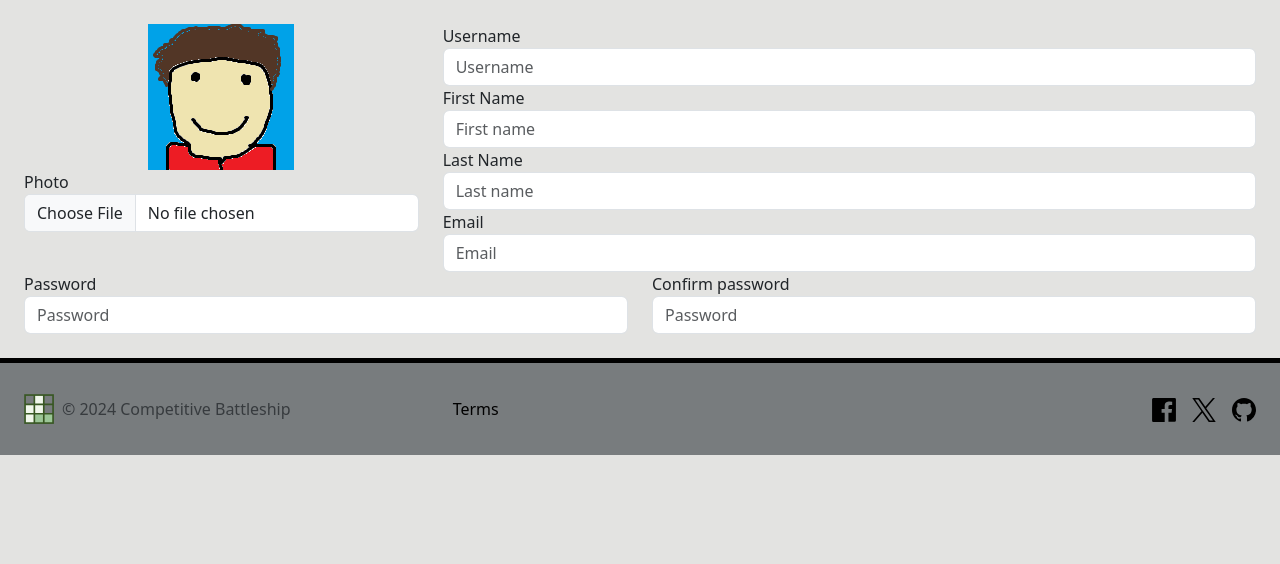
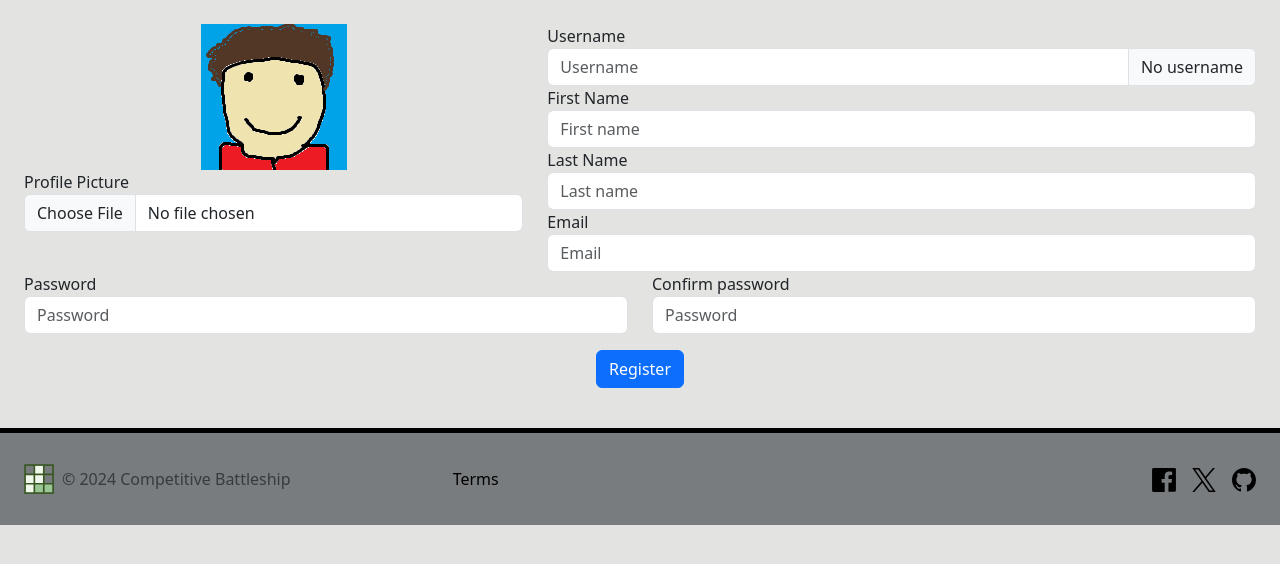
Before and after one commit to LouisBarbier/Competitive_Battleship, a PHP site: page /registration.php in a window 1280 px wide. Shown: the part 97-661 px from the top of the page. Run offline with PHP 8.4, Linux system fonts and the light colour scheme.

Commit message:
css files separation + reactive username uniqueness marker

```diff
--- a/common/styles.css
+++ b/common/styles.css
@@ -51,129 +51,3 @@ footer {
     border-top: solid 5px var(--bd-color);
     background-color: var(--nav-bg-color);
 }
-
-#tutorial-scrollspy {
-    height: 59vh;
-}
-
-#tutorial-nav h4 a{
-    color: var(--tx-color);
-    text-decoration: none;
-}
-
-#tutorial-text {
-    position: relative;
-    height: 59vh;
-    overflow: auto;
-}
-
-.custom-col {
-    border: solid 3px var(--bd-color);
-    border-radius: 1.5vw;
-}
-
-#started_games .table-wrapper {
-    display: inline-block;
-    margin: 0; padding: 0;
-    max-height: 47vh; width: 100%;
-    overflow-y: auto;
-}
-
-#started_games .table {
-    --bs-table-bg: #e3e3e100;
-}
-
-#started_games .table tr {
-    border-bottom: solid 3px var(--bd-color);
-}
-
-#started_games .table tbody tr:hover {
-    --bs-table-bg: #cacaca;
-}
-
-.continue-button {
-    font-weight: bold;
-}
-
-.continue-button.green {
-    border: solid 2px rgb(0, 176, 80);
-    background-color: #9BC696;
-}
-
-.continue-button.red {
-    border: solid 2px rgb(255, 67, 67);
-    background-color: #FF9797;
-}
-
-.continue-button.green:hover {
-    border-color: rgb(0, 176, 70);
-    background-color: #90b78b;
-}
-
-.continue-button.red:hover {
-    border-color: rgb(232, 60, 60);
-    background-color: #ec8b8b;
-}
-
-.continue-button.green:active {
-    border-color: rgb(0, 134, 60);
-    background-color: #8aad84;
-}
-
-.continue-button.red:active {
-    border-color: rgb(196, 51, 51);
-    background-color: #d57e7e;
-}
-
-#date-col {
-    width: 25%;
-}
-
-#opponant-col {
-    width: 50%;
-}
-
-#search_games {
-    position: relative;
-}
-
-div.nb-online {
-    position: absolute;
-    top: 0%; right: 1%;
-    font-size: 1.2vw;
-}
-
-span.nb-online {
-    font-weight: bold;
-}
-
-#battle-button {
-    border: solid 2px rgb(0, 176, 80);
-    background-color: #9BC696;
-    font-weight: bold;
-}
-
-#battle-button:hover {
-    border-color: rgb(0, 176, 70);
-    background-color: #90b78b;
-}
-
-#battle-button:active {
-    border-color: rgb(0, 134, 60);
-    background-color: #8aad84;
-}
-
-#profile {
-    flex: 0 0 auto;
-    width: 25%;
-}
-
-#profile-picture {
-    max-width: 100%;
-    height: auto;
-}
-
-span.label {
-    display: inline-block;
-    width: 6vw;
-}
--- a/index.php
+++ b/index.php
@@ -32,6 +32,7 @@ if (isset($_COOKIE["user"])) {
     <link rel="icon" type="image/svg+xml" href="common/images/competitive_battleship.svg">
     <link href="https://cdn.jsdelivr.net/npm/bootstrap@5.3.3/dist/css/bootstrap.min.css" rel="stylesheet" integrity="sha384-QWTKZyjpPEjISv5WaRU9OFeRpok6YctnYmDr5pNlyT2bRjXh0JMhjY6hW+ALEwIH" crossorigin="anonymous">
     <link rel="stylesheet" href="common/styles.css">
+    <link rel="stylesheet" href="index.css">
 </head>
 
 <body>
--- /dev/null
+++ b/registration.css
@@ -0,0 +1,11 @@
+#taken.red {
+    color: #721c24;
+    background-color: #f8d7da;
+    border-color: #f5c6cb;
+}
+
+#taken.green {
+    color: #155724;
+    background-color: #d4edda;
+    border-color: #c3e6cb;
+}
--- /dev/null
+++ b/registration.js
@@ -0,0 +1,40 @@
+const url = "functions/checkUsername.php";
+
+document.getElementById('username').addEventListener('change', function(){
+    if (document.getElementById('username').value == "" || document.getElementById('username').value == null) {
+        document.getElementById("taken").textContent = "No username";
+        document.getElementById("taken").classList.remove("red");
+        document.getElementById("taken").classList.remove("green");
+    } else {
+        var fetchOptions = {
+            method: "POST",
+            headers: { 'Content-Type' : 'application/json' },
+            body: JSON.stringify({
+                username: document.getElementById('username').value
+            })
+        };
+
+        // console.log(fetchOptions);
+
+        fetch (url, fetchOptions)
+            .then((response) => {
+                // console.log(response);
+                return response.json();
+            })
+            .then((dataJSON) => {
+                // console.log(dataJSON);
+
+                if (dataJSON.result.valid == '1') {
+                    document.getElementById("taken").textContent = "Username free";
+                    document.getElementById("taken").classList.remove("red");
+                    document.getElementById("taken").classList.add("green");
+                } else {
+                    document.getElementById("taken").textContent = "Already taken";
+                    document.getElementById("taken").classList.remove("green");
+                    document.getElementById("taken").classList.add("red");
+                }
+
+            })
+            .catch((error) => console.log(error));
+    }
+});
--- a/registration.php
+++ b/registration.php
@@ -7,6 +7,7 @@
     <link rel="icon" type="image/svg+xml" href="common/images/competitive_battleship.svg">
     <link href="https://cdn.jsdelivr.net/npm/bootstrap@5.3.3/dist/css/bootstrap.min.css" rel="stylesheet" integrity="sha384-QWTKZyjpPEjISv5WaRU9OFeRpok6YctnYmDr5pNlyT2bRjXh0JMhjY6hW+ALEwIH" crossorigin="anonymous">
     <link rel="stylesheet" href="common/styles.css">
+    <link rel="stylesheet" href="registration.css">
 </head>
 <body>
     <!--Here new player will be able to register so they can start playing-->
@@ -41,24 +42,28 @@
     <main>
         <form>
             <div class="row">
-                <div class="col-md-4">
+                <div class="col-md-5">
                     <div class="row">
                         <div class="col-12 text-center">
-                            <img alt="your photo" src="./profile_pictures/1.png">
+                            <img class="h-100" alt="your profile picture" src="./profile_pictures/1.png">
                         </div>
                     </div>
                     <div class="row">
                         <div class="col-12">
-                            <label for="photo">Photo</label>
-                            <input id="photo" class="form-control" name="photo" type="file">
+                            <label for="profile-picture">Profile Picture</label>
+                            <input id="profile-picture" class="form-control" name="profile-picture" type="file">
                         </div>
                     </div>
                 </div>
-                <div class="col-md-8">
+                <div class="col-md-7">
                     <div class="row">
                         <div class="form-group col-12">
                             <label for="username">Username</label>
-                            <input id="username" class="form-control" name="username" placeholder="Username" aria-label="Username" type="text">
+                            <div class="input-group">
+                                <input id="username" class="form-control" name="username" placeholder="Username" aria-label="Username" type="text">
+                                <span class="input-group-text" id="taken">No username</span>
+                            </div>
+
                         </div>
                     </div>
                     <div class="row">
@@ -89,6 +94,11 @@
                 <div class="col-md-6">
                     <label for="confirm-password">Confirm password</label>
                     <input id="confirm-password" class="form-control" name="confirm-password" placeholder="Password" aria-label="Password" type="password">
+                </div>
+            </div>
+            <div class="row">
+                <div class="col-12 text-center">
+                    <input id="submit-button" class="btn btn-primary m-3" type="submit" value="Register">
                 </div>
             </div>
         </form>
@@ -126,6 +136,7 @@
             </li>
         </ul>
     </footer>
+    <script src="registration.js"></script>
     <script src="https://code.jquery.com/jquery-3.6.0.min.js"></script>
     <script src="https://cdn.jsdelivr.net/npm/bootstrap@5.3.3/dist/js/bootstrap.bundle.min.js" integrity="sha384-YvpcrYf0tY3lHB60NNkmXc5s9fDVZLESaAA55NDzOxhy9GkcIdslK1eN7N6jIeHz" crossorigin="anonymous"></script>
 </body>
--- a/tutorial.html
+++ b/tutorial.html
@@ -7,6 +7,7 @@
     <link rel="icon" type="image/svg+xml" href="common/images/competitive_battleship.svg">
     <link href="https://cdn.jsdelivr.net/npm/bootstrap@5.3.3/dist/css/bootstrap.min.css" rel="stylesheet" integrity="sha384-QWTKZyjpPEjISv5WaRU9OFeRpok6YctnYmDr5pNlyT2bRjXh0JMhjY6hW+ALEwIH" crossorigin="anonymous">
     <link rel="stylesheet" href="common/styles.css">
+    <link rel="stylesheet" href="tutorial.css">
 </head>
 <body>
     <!--Here new player will be able to understand how to play the game-->
```
Also changed, not shown: functions/checkUsername.php (added, +38 -0 lines), index.css (added, +110 -0 lines), tutorial.css (added, +14 -0 lines).
